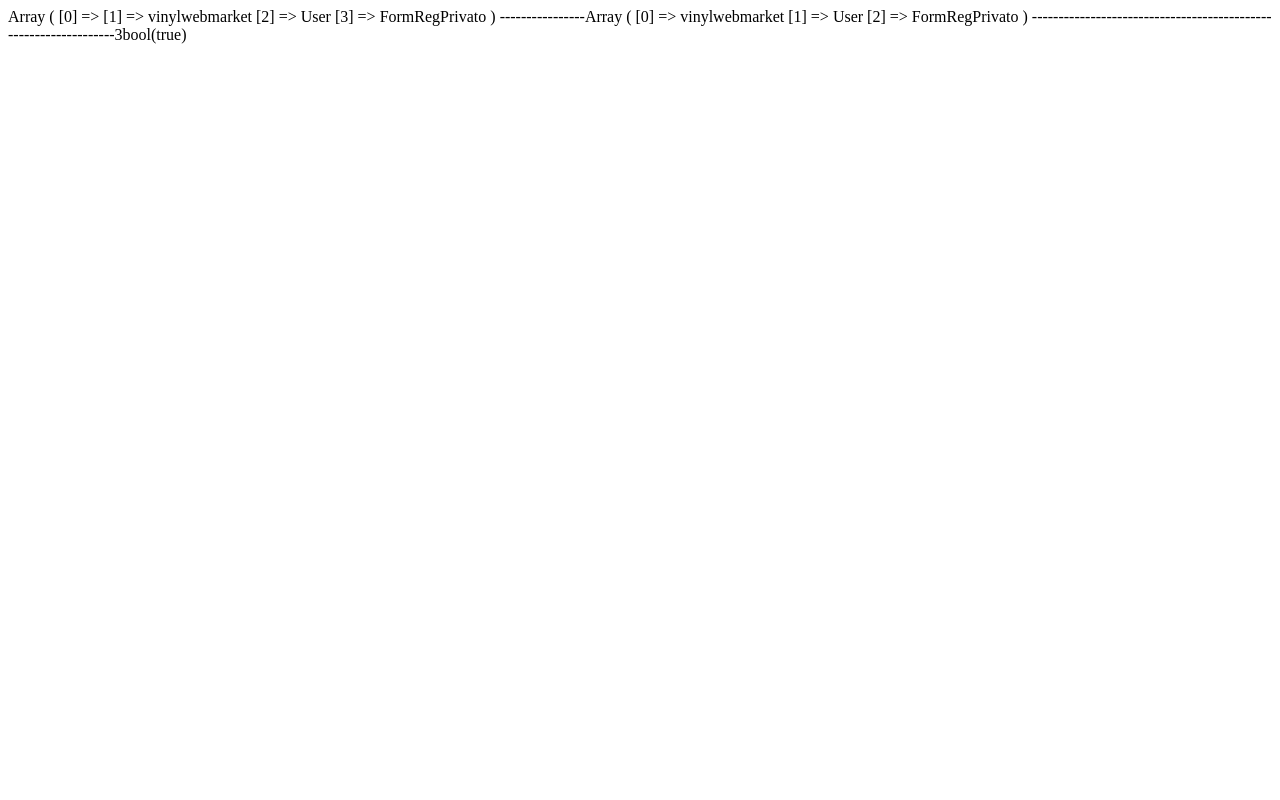
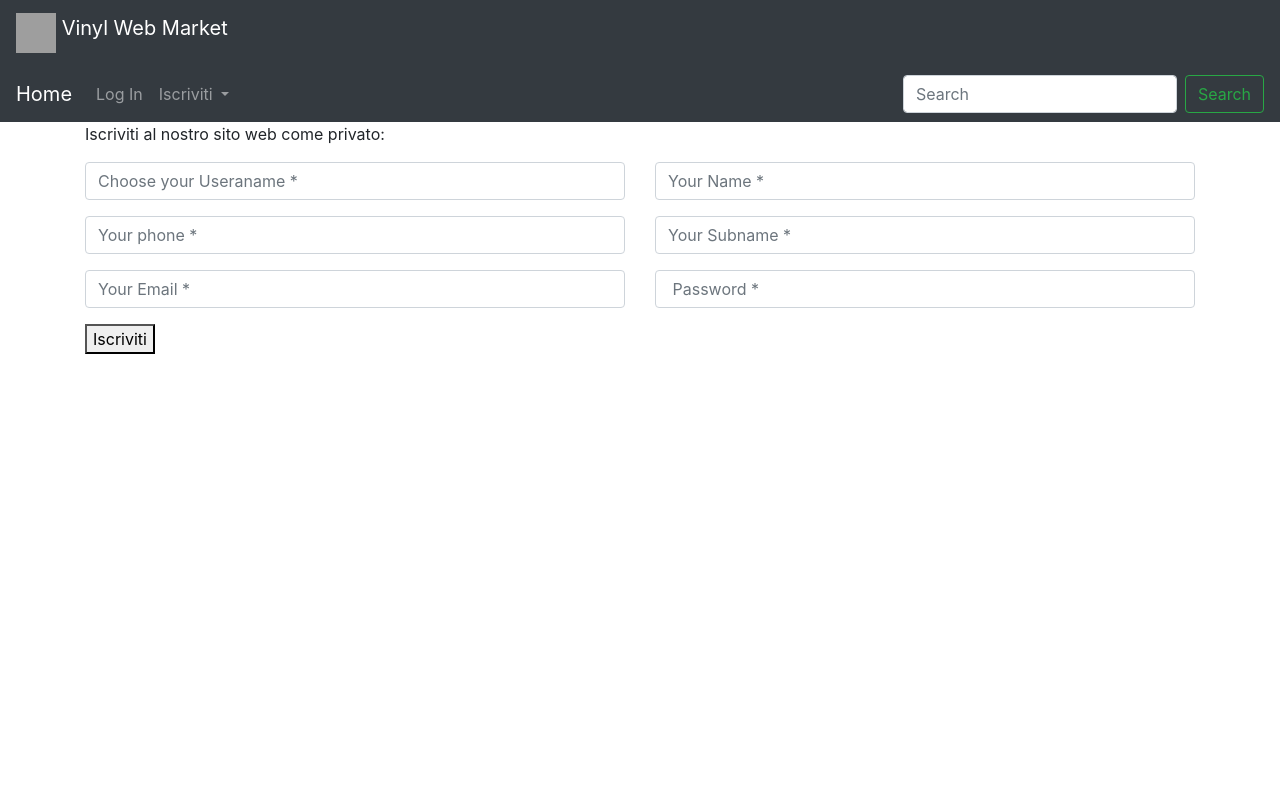
Before and after one commit to Vinyle-web-market/vinylwebmarket, a PHP site: page /vinylwebmarket/User/FormRegPrivato in a window 1280 px wide. Run offline with PHP 8.4, Linux system fonts and the light colour scheme; tables that the repository leaves empty or names only in its code hold one stand-in row (values such as "Sample post"); grey boxes are pictures that could not be loaded.

Commit message:
Registrazione Privato funzionante

```diff
--- a/Controller/CFrontController.php
+++ b/Controller/CFrontController.php
@@ -57,7 +57,8 @@ class CFrontController
                 $view->mostraErrore($errore);
             }
             */
-        } else { //richiesta per la Homepage
+        }
+        else { //richiesta per la Homepage
             $controller = new CHomepage();
             $controller->impostaPagina();
         }
--- a/Controller/CUser.php
+++ b/Controller/CUser.php
@@ -3,15 +3,20 @@
 
 class CUser
 {
-    public function FormRegistrazionePrivato()
+    public function FormRegPrivato()
     {
         $view = new VUser();
         $view->formRegistrazionePrivato();
     }
 
-    public function registratione_privato()
+    public function FormRegNegozio()
     {
-      if ($_SERVER['REQUEST_METHOD'] == "POST") {
+        $view = new VUser();
+        $view->formRegistrazioneNegozio();
+    }
+
+    public function registrazione_privato()
+    {
           $pm = new FPersistentManager();
           $email_esistente = $pm->exist("email", $_POST['email'],"FUtente_loggato");
           if ($email_esistente) {
@@ -21,7 +26,7 @@ class CUser
               // $utenteloggato = new EUtente_loggato($_POST['username'],$_POST['email'],$_POST['password'],$_POST['telefono']);
               $privato = new EPrivato($_POST['username'],$_POST['email'],$_POST['password'],$_POST['telefono'],$_POST['nome'],$_POST['cognome']);
               $pm->store($privato);
-        }
+              header('Location: /vinylwebmarket/');
     }
 
 }
--- a/Smarty/templates/Homepage.tpl
+++ b/Smarty/templates/Homepage.tpl
@@ -38,9 +38,9 @@
             Iscriviti
           </a>
           <div class="dropdown-menu" aria-labelledby="navbarDropdown">
-            <a class="dropdown-item" href="/vinylwebmarket/User/formRegistrazionePrivato">Iscriviti come privato</a>
+            <a class="dropdown-item" href="/vinylwebmarket/User/FormRegPrivato">Iscriviti come privato</a>
             <div class="dropdown-divider"></div>
-            <a class="dropdown-item" href="reg_negozio.tpl">Iscriviti come negozio</a>
+            <a class="dropdown-item" href="/vinylwebmarket/User/FormRegNegozio">Iscriviti come negozio</a>
           </div>
       </ul>
       <form class="form-inline my-2 my-lg-0">
--- a/Smarty/templates/reg_privato.tpl
+++ b/Smarty/templates/reg_privato.tpl
@@ -18,7 +18,7 @@
 
   <nav class="navbar navbar sticky-top navbar-dark bg-dark">
     <div class="container=50px">
-    <a class="navbar-brand" href="#">
+    <a class="navbar-brand" href="/vinylwebmarket/">
       <img src="../../Utility/immagini/logo.svg" width="40" height="40" class="d-inline-block align-top" alt="" loading="lazy">
       Vinyl Web Market
     </a>
@@ -29,7 +29,7 @@
       <div class="container=50px">
 
       </div>
-      <a class="navbar-brand" href="Homepage.tpl">Home</a>
+      <a class="navbar-brand" href="/vinylwebmarket/">Home</a>
       <button class="navbar-toggler" type="button" data-toggle="collapse" data-target="#navbarSupportedContent" aria-controls="navbarSupportedContent" aria-expanded="false" aria-label="Toggle navigation">
         <span class="navbar-toggler-icon"></span>
       </button>
@@ -44,9 +44,9 @@
               Iscriviti
             </a>
             <div class="dropdown-menu" aria-labelledby="navbarDropdown">
-              <a class="dropdown-item" href="reg_privato.tpl">Iscriviti come privato</a>
+              <a class="dropdown-item" href="/vinylwebmarket/User/FormRegPrivato">Iscriviti come privato</a>
               <div class="dropdown-divider"></div>
-              <a class="dropdown-item" href="reg_negozio.tpl">Iscriviti come negozio</a>
+              <a class="dropdown-item" href="vinylwebmarket/User/FormRegNegozio">Iscriviti come negozio</a>
             </div>
         </ul>
         <form class="form-inline my-2 my-lg-0">
@@ -62,27 +62,33 @@
                       <p>Iscriviti al nostro sito web come privato:</p>
                   </div>
 
-                  <div class="form-content" action="/vinylwebmarket/User/registrazione_privato" method="POST">
+                  <form class="form-content" action="/vinylwebmarket/User/registrazione_privato" method="POST">
                       <div class="row">
                           <div class="col-md-6">
                               <div class="form-group">
-                                  <input type="text" class="form-control" placeholder="Your Name *" value="username"/>
+                                  <input type="text" class="form-control" placeholder="Choose your Useraname *" name="username"/>
                               </div>
                               <div class="form-group">
-                                  <input type="text" class="form-control" placeholder="Phone Number *" value="email"/>
+                                  <input type="text" class="form-control" placeholder="Your phone *" name="telefono"/>
+                              </div>
+                              <div class="form-group">
+                                  <input type="text" class="form-control" placeholder="Your Email *" name="email"/>
                               </div>
                           </div>
                           <div class="col-md-6">
                               <div class="form-group">
-                                  <input type="text" class="form-control" placeholder="Your Password *" value="password"/>
+                                  <input type="text" class="form-control" placeholder="Your Name *" name="nome"/>
                               </div>
                               <div class="form-group">
-                                  <input type="text" class="form-control" placeholder="Confirm Password *" value="password"/>
+                                  <input type="text" class="form-control" placeholder="Your Subname *" name="cognome"/>
+                              </div>
+                              <div class="form-group">
+                                  <input type="password" class="form-control" placeholder=" Password *" name="password"/>
                               </div>
                           </div>
                       </div>
-                      <button type="button" class="btnSubmit">Iscriviti</button>
-                  </div>
+                      <button type="submit" class="btnSubmit">Iscriviti</button>
+                  </form>
               </div>
           </div>
 
--- a/index.php
+++ b/index.php
@@ -1,20 +1,35 @@
 <?php
 include_once("AutoLoad.php");
+
 //$controller = new CHomepage();
 //$controller->impostaPagina();
+//SI LANCIA CON LOCALHOST /vinylwebmarket/
+$fc = new CFrontController();
+$fc->run();
+
+
+
+
+
+
+/*
 $path = $_SERVER['REQUEST_URI'];
+echo $path;
+echo"----------------";
 $array = explode('/', $path);
 print_r($array);
 array_shift($array);
+
 echo"----------------";
-print_r($array);
 
 $count = count($array);
 echo"-----------------------------------------------------------------";
 echo $count;
-$p="C".$array[1];
-$vero=class_exists($p);
- var_dump($vero);
+echo"----------------";
+$p="C".$array[0];
+echo $p;
+//$vero=class_exists($p);
+ //var_dump($vero);
 
 
 if ($array[$count - 1] == null) {
@@ -47,7 +62,9 @@ if (count($array) != 1) {
                  exit;
              }
            */
+      /*
         }
+   */
         /*
         else {
             $errore="Pagina non trovata";
@@ -55,11 +72,14 @@ if (count($array) != 1) {
             $view->mostraErrore($errore);
         }
         */
+/*
     } else { //richiesta per la Homepage
         $controller = new CHomepage();
         $controller->impostaPagina();
     }
 }
+*/
+
 
 //echo $controller;
 //echo " "."----------------".$path;
```
Also changed, not shown: .htaccess (added).
